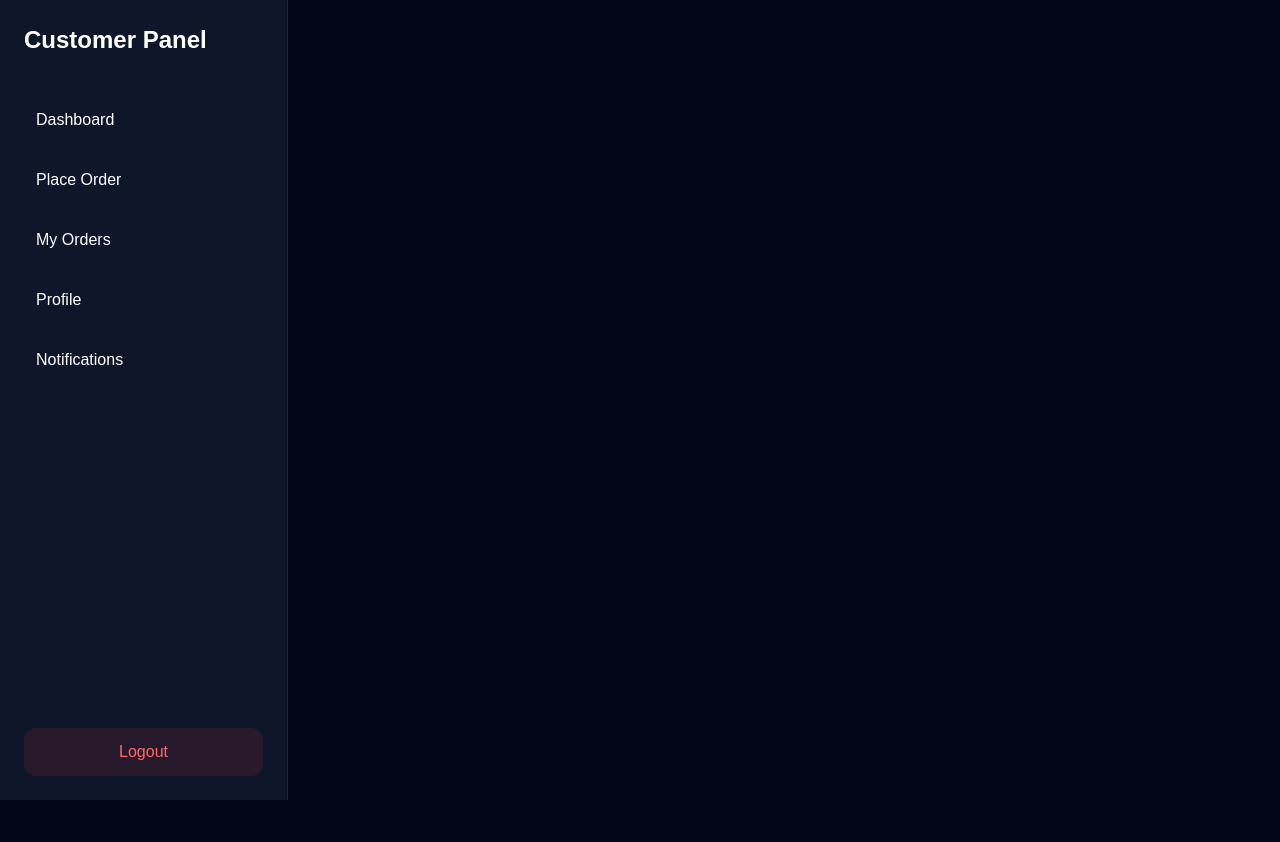
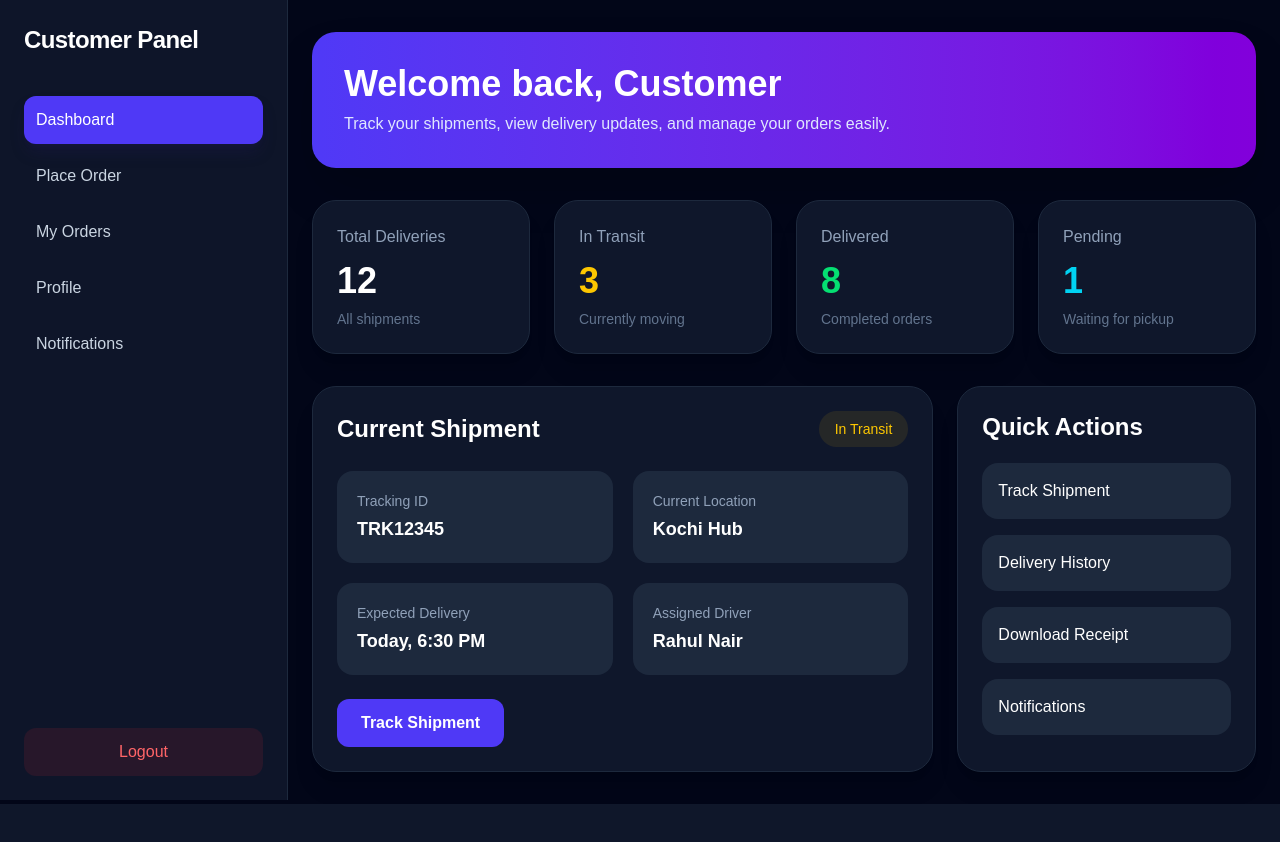
Before and after one commit to Kisukii/smart-transport-management-system, a React (Vite) app in the folder client/: page /user in a window 1280 px wide. Shown: the top 842 px of the page. After the commit the page ends 804 px from the top, so only its background shows below. Built offline with nearby package versions, Linux system fonts and the light colour scheme.

Commit message:
uniform css for customer and driver

```diff
--- a/client/src/App.jsx
+++ b/client/src/App.jsx
@@ -40,7 +40,7 @@ function App() {
       <Route path="/" element={<Login />} />
       <Route path="/register" element={<Register />} />
       <Route path="/admin" element={<AdminDashboard />} />
-      <Route path="/profile" element={<Profile />} />
+      {/* <Route path="/profile" element={<Profile />} /> */}
 
       {/* <Route element={<ManagerLayout />}> */}
         <Route path="/manager" element={<ManagerDashboard />} />
@@ -56,6 +56,7 @@ function App() {
       <Route element={<DriverLayout />}>
         <Route path="/driver" element={<DriverDashboard />} />
         <Route path="/driver/new-orders" element={<NewOrderRequests />} />
+        <Route path="/driver/profile" element={<Profile />} />
         <Route path="/driverdeliveries" element={<MyDeliveries />} />
         <Route path="/navigation" element={<RouteNavigation />} />
         <Route path="/vehiclestatus" element={<VehicleStatus />} />
@@ -66,6 +67,7 @@ function App() {
       <Route element={<UserLayout />}>
         <Route path="/user" element={<UserDashboard />} />
         <Route path="/place-order" element={<PlaceOrder />} />
+        <Route path="/user/profile" element={<Profile />} />
         <Route path="/my-orders" element={<MyOrders />} />
         <Route path="/track-shipment" element={<TrackShipment />} />
         <Route path="/track-shipment/:id" element={<TrackShipment />} />
--- a/client/src/pages/DriverDashboard.jsx
+++ b/client/src/pages/DriverDashboard.jsx
@@ -9,86 +9,83 @@ const DriverDashboard = () => {
   };
 
   return (
-
     <div className="min-h-screen bg-slate-950 text-white">
       {/* Sidebar */}
-      <aside className="fixed left-0 top-0 h-screen w-72 bg-slate-900/95 border-r border-slate-800 p-6">
-        <h1 className="text-2xl font-bold mb-10">🚚 Driver Panel</h1>
+      <aside className="fixed left-0 top-0 h-screen w-72 bg-slate-900/95 border-r border-slate-800 p-6 flex flex-col">
+        <h1 className="text-2xl font-bold mb-10 tracking-tight">🚚 Driver Panel</h1>
 
-        <nav className="space-y-3">
-          <button className="w-full text-left bg-indigo-600 p-3 rounded-xl shadow-lg">
+        <nav className="space-y-2">
+          <button className="w-full text-left bg-indigo-600 p-3 rounded-xl shadow-lg shadow-indigo-950/40 font-medium">
             Dashboard
           </button>
 
-          <button onClick={() => navigate("/driverdeliveries")} className="w-full text-left hover:bg-slate-800 p-3 rounded-xl">
+          <button onClick={() => navigate("/driverdeliveries")} className="w-full text-left text-slate-300 hover:bg-slate-800 hover:text-white p-3 rounded-xl transition-colors">
             My Deliveries
           </button>
 
-          <button onClick={() => navigate("/navigation")} className="w-full text-left hover:bg-slate-800 p-3 rounded-xl">
+          <button onClick={() => navigate("/navigation")} className="w-full text-left text-slate-300 hover:bg-slate-800 hover:text-white p-3 rounded-xl transition-colors">
             Route Navigation
           </button>
 
-          <button onClick={() => navigate("/vehiclestatus")} className="w-full text-left hover:bg-slate-800 p-3 rounded-xl">
+          <button onClick={() => navigate("/vehiclestatus")} className="w-full text-left text-slate-300 hover:bg-slate-800 hover:text-white p-3 rounded-xl transition-colors">
             Vehicle Status
           </button>
 
-          <button onClick={() => navigate("/report-issue")} className="w-full text-left hover:bg-slate-800 p-3 rounded-xl">
+          <button onClick={() => navigate("/report-issue")} className="w-full text-left text-slate-300 hover:bg-slate-800 hover:text-white p-3 rounded-xl transition-colors">
             Vehicle Issue Report
           </button>
 
-          <button onClick={() => navigate("/drivernotifications")} className="w-full text-left hover:bg-slate-800 p-3 rounded-xl">
+          <button onClick={() => navigate("/drivernotifications")} className="w-full text-left text-slate-300 hover:bg-slate-800 hover:text-white p-3 rounded-xl transition-colors">
             Notifications
           </button>
 
-          <button onClick={() => navigate("/profile")} className="w-full text-left hover:bg-slate-800 p-3 rounded-xl">
+          <button onClick={() => navigate("/driver/profile")} className="w-full text-left text-slate-300 hover:bg-slate-800 hover:text-white p-3 rounded-xl transition-colors">
             Driver Profile
           </button>
         </nav>
 
         <button
           onClick={handleLogout}
-          className="absolute bottom-6 left-6 right-6 text-left bg-red-500/10 text-red-400 hover:bg-red-600 hover:text-white p-3 rounded-xl"
+          className="mt-auto text-left bg-red-500/10 text-red-400 hover:bg-red-600 hover:text-white p-3 rounded-xl transition-colors font-medium"
         >
           Logout
         </button>
       </aside>
 
-
       {/* Main */}
-      <main className="ml-72 p-8">
+      <main className="ml-72">
+        <div className="px-6 py-8">
         {/* Header */}
-        {/* <div className="mb-8 bg-gradient-to-r from-indigo-600 to-purple-700 rounded-3xl p-8 shadow-2xl">
-          <h2 className="text-4xl font-bold">Welcome back, Driver </h2> */}
-
-          {/* <p className="text-indigo-100 mt-2">
+        <div className="mb-8 bg-gradient-to-r from-indigo-600 via-indigo-600 to-purple-700 rounded-3xl p-8 shadow-2xl shadow-indigo-950/30 relative overflow-hidden">
+          <div className="absolute -right-10 -top-10 w-48 h-48 bg-white/5 rounded-full blur-2xl" />
+          <h2 className="text-4xl font-bold relative">Welcome back</h2>
+          <p className="text-indigo-100/90 mt-2 relative">
             Manage your deliveries, vehicle status, and route details here.
           </p>
-        </div> */}
-
-
+        </div>
 
         {/* Stats */}
         <div className="grid grid-cols-4 gap-6 mb-8">
-          <div className="bg-slate-900 border border-slate-800 rounded-3xl p-6 shadow-xl hover:scale-105 transition">
-            <p className="text-slate-400">Today’s Deliveries</p>
+          <div className="bg-slate-900 border border-slate-800 rounded-3xl p-6 shadow-xl hover:-translate-y-1 hover:border-slate-700 transition">
+            <p className="text-slate-400 text-sm">Today's Deliveries</p>
             <h3 className="text-4xl font-bold mt-3">6</h3>
             <p className="text-green-400 text-sm mt-2">+2 new assigned</p>
           </div>
 
-          <div className="bg-slate-900 border border-slate-800 rounded-3xl p-6 shadow-xl hover:scale-105 transition">
-            <p className="text-slate-400">Completed</p>
+          <div className="bg-slate-900 border border-slate-800 rounded-3xl p-6 shadow-xl hover:-translate-y-1 hover:border-slate-700 transition">
+            <p className="text-slate-400 text-sm">Completed</p>
             <h3 className="text-4xl font-bold mt-3 text-green-400">3</h3>
             <p className="text-slate-500 text-sm mt-2">Finished today</p>
           </div>
 
-          <div className="bg-slate-900 border border-slate-800 rounded-3xl p-6 shadow-xl hover:scale-105 transition">
-            <p className="text-slate-400">Pending</p>
+          <div className="bg-slate-900 border border-slate-800 rounded-3xl p-6 shadow-xl hover:-translate-y-1 hover:border-slate-700 transition">
+            <p className="text-slate-400 text-sm">Pending</p>
             <h3 className="text-4xl font-bold mt-3 text-yellow-400">3</h3>
             <p className="text-slate-500 text-sm mt-2">Needs action</p>
           </div>
 
-          <div className="bg-slate-900 border border-slate-800 rounded-3xl p-6 shadow-xl hover:scale-105 transition">
-            <p className="text-slate-400">Vehicle Status</p>
+          <div className="bg-slate-900 border border-slate-800 rounded-3xl p-6 shadow-xl hover:-translate-y-1 hover:border-slate-700 transition">
+            <p className="text-slate-400 text-sm">Vehicle Status</p>
             <h3 className="text-2xl font-bold mt-3 text-cyan-400">Available</h3>
             <p className="text-slate-500 text-sm mt-2">KL-01-AB-2345</p>
           </div>
@@ -100,7 +97,7 @@ const DriverDashboard = () => {
           <div className="col-span-2 bg-slate-900 border border-slate-800 rounded-3xl p-6 shadow-xl">
             <div className="flex justify-between items-center mb-6">
               <h3 className="text-2xl font-bold">Current Delivery</h3>
-              <span className="bg-yellow-500/10 text-yellow-400 px-4 py-2 rounded-full text-sm">
+              <span className="bg-yellow-500/10 text-yellow-400 px-4 py-2 rounded-full text-sm font-medium">
                 In Progress
               </span>
             </div>
@@ -129,7 +126,7 @@ const DriverDashboard = () => {
 
             <button
               onClick={() => navigate("/navigation")}
-              className="mt-6 bg-indigo-600 hover:bg-indigo-700 px-6 py-3 rounded-xl font-semibold"
+              className="mt-6 bg-indigo-600 hover:bg-indigo-700 px-6 py-3 rounded-xl font-semibold transition-colors"
             >
               View Route Details
             </button>
@@ -139,22 +136,23 @@ const DriverDashboard = () => {
           <div className="bg-slate-900 border border-slate-800 rounded-3xl p-6 shadow-xl">
             <h3 className="text-2xl font-bold mb-5">Quick Actions</h3>
 
-            <div className="space-y-4">
-              <button onClick={() => navigate("/driverdeliveries")} className="w-full bg-slate-800 hover:bg-indigo-600 p-4 rounded-2xl text-left">
+            <div className="space-y-3">
+              <button onClick={() => navigate("/driverdeliveries")} className="w-full bg-slate-800 hover:bg-indigo-600 p-4 rounded-2xl text-left transition-colors">
                 View Deliveries
               </button>
 
-              <button onClick={() => navigate("/vehiclestatus")} className="w-full bg-slate-800 hover:bg-indigo-600 p-4 rounded-2xl text-left">
+              <button onClick={() => navigate("/vehiclestatus")} className="w-full bg-slate-800 hover:bg-indigo-600 p-4 rounded-2xl text-left transition-colors">
                 Update Vehicle Status
               </button>
 
-              <button onClick={() => navigate("/report-issue")} className="w-full bg-slate-800 hover:bg-indigo-600 p-4 rounded-2xl text-left">
+              <button onClick={() => navigate("/report-issue")} className="w-full bg-slate-800 hover:bg-indigo-600 p-4 rounded-2xl text-left transition-colors">
                 Report Vehicle Issue
               </button>
 
-              <button onClick={() => navigate("/drivernotifications")} className="w-full bg-slate-800 hover:bg-indigo-600 p-4 rounded-2xl text-left">
+              <button onClick={() => navigate("/drivernotifications")} className="w-full bg-slate-800 hover:bg-indigo-600 p-4 rounded-2xl text-left transition-colors">
                 Check Notifications
               </button>
+            </div>
           </div>
         </div>
         </div>
@@ -163,7 +161,4 @@ const DriverDashboard = () => {
   );
 };
 
-
-
-
 export default DriverDashboard;
--- a/client/src/pages/DriverNotifications.jsx
+++ b/client/src/pages/DriverNotifications.jsx
@@ -60,7 +60,7 @@ useEffect(() => {
           <button onClick={() => navigate("/vehiclestatus")} className="w-full text-left hover:bg-slate-800 p-3 rounded-xl"> Vehicle Status</button>
           <button onClick={() => navigate("/report-issue")} className="w-full text-left hover:bg-slate-800 p-3 rounded-xl"> Vehicle Issue Report</button>
           <button className="w-full text-left bg-indigo-600 p-3 rounded-xl"> Notifications</button>
-          <button onClick={() => navigate("/profile")} className="w-full text-left hover:bg-slate-800 p-3 rounded-xl"> Driver Profile</button>
+          <button onClick={() => navigate("/driver/profile")} className="w-full text-left hover:bg-slate-800 p-3 rounded-xl"> Driver Profile</button>
         </nav>
 
         <button onClick={handleLogout} className="absolute bottom-6 left-6 right-6 text-left bg-red-500/10 text-red-400 hover:bg-red-600 hover:text-white p-3 rounded-xl">
--- a/client/src/pages/UserDashboard.jsx
+++ b/client/src/pages/UserDashboard.jsx
@@ -1,17 +1,17 @@
 import { useNavigate } from "react-router-dom";
-import UserLayout from "./UserLayout";
+// import UserLayout from "./UserLayout";
 
 const UserDashboard = () => {
   const navigate = useNavigate();
 
   return (
-    <UserLayout>
-      {/* <div className="mb-8 bg-gradient-to-r from-indigo-600 to-purple-700 rounded-3xl p-8 shadow-2xl">
+    <>
+      <div className="mb-8 bg-gradient-to-r from-indigo-600 to-purple-700 rounded-3xl p-8 shadow-2xl">
         <h1 className="text-4xl font-bold text-white">Welcome back, Customer</h1>
         <p className="text-indigo-100 mt-2">
           Track your shipments, view delivery updates, and manage your orders easily.
         </p>
-      </div> */}
+      </div>
 
       <div className="grid grid-cols-1 md:grid-cols-4 gap-6 mb-8">
         <div className="bg-slate-900 border border-slate-800 rounded-3xl p-6 shadow-xl hover:scale-105 transition">
@@ -134,7 +134,7 @@ const UserDashboard = () => {
           </p>
         </div> */}
       {/* </div> */}
-    </UserLayout>
+    </>
   );
 };
 
--- a/client/src/pages/UserLayout.jsx
+++ b/client/src/pages/UserLayout.jsx
@@ -16,28 +16,62 @@ const linkStyle = {
 };
   return (
     <div className="min-h-screen bg-slate-950 text-white">
-      <aside className="fixed left-0 top-0 h-screen w-72 bg-slate-900/95 border-r border-slate-800 p-6">
-        <h1 className="text-2xl font-bold mb-10">Customer Panel</h1>
+      <aside className="fixed left-0 top-0 h-screen w-72 bg-slate-900/95 border-r border-slate-800 p-6 flex flex-col">
+        <h1 className="text-2xl font-bold mb-10 tracking-tight">Customer Panel</h1>
 
-
-        <nav className="space-y-3">
-          <button onClick={() => navigate("/user")} className="w-full text-left hover:bg-slate-800 p-3 rounded-xl">
+        <nav className="space-y-2">
+          <button
+            onClick={() => navigate("/user")}
+            className={`w-full text-left p-3 rounded-xl transition-colors ${
+              location.pathname === "/user"
+                ? "bg-indigo-600 text-white shadow-lg shadow-indigo-950/40 font-medium"
+                : "text-slate-300 hover:bg-slate-800 hover:text-white"
+            }`}
+          >
             Dashboard
           </button>
 
-          <button onClick={() => navigate("/place-order")} className="w-full text-left hover:bg-slate-800 p-3 rounded-xl">
+          <button
+            onClick={() => navigate("/place-order")}
+            className={`w-full text-left p-3 rounded-xl transition-colors ${
+              location.pathname === "/place-order"
+                ? "bg-indigo-600 text-white shadow-lg shadow-indigo-950/40 font-medium"
+                : "text-slate-300 hover:bg-slate-800 hover:text-white"
+            }`}
+          >
             Place Order
           </button>
 
-          <button onClick={() => navigate("/my-orders")} className="w-full text-left hover:bg-slate-800 p-3 rounded-xl">
+          <button
+            onClick={() => navigate("/my-orders")}
+            className={`w-full text-left p-3 rounded-xl transition-colors ${
+              location.pathname === "/my-orders"
+                ? "bg-indigo-600 text-white shadow-lg shadow-indigo-950/40 font-medium"
+                : "text-slate-300 hover:bg-slate-800 hover:text-white"
+            }`}
+          >
             My Orders
           </button>
 
-          <button onClick={() => navigate("/profile")} className="w-full text-left hover:bg-slate-800 p-3 rounded-xl">
+          <button
+            onClick={() => navigate("/user/profile")}
+            className={`w-full text-left p-3 rounded-xl transition-colors ${
+              location.pathname === "/user/profile"
+                ? "bg-indigo-600 text-white shadow-lg shadow-indigo-950/40 font-medium"
+                : "text-slate-300 hover:bg-slate-800 hover:text-white"
+            }`}
+          >
             Profile
           </button>
 
-          <button onClick={() => navigate("/user/notifications")} className="w-full text-left hover:bg-slate-800 p-3 rounded-xl">
+          <button
+            onClick={() => navigate("/user/notifications")}
+            className={`w-full text-left p-3 rounded-xl transition-colors ${
+              location.pathname === "/user/notifications"
+                ? "bg-indigo-600 text-white shadow-lg shadow-indigo-950/40 font-medium"
+                : "text-slate-300 hover:bg-slate-800 hover:text-white"
+            }`}
+          >
             Notifications
           </button>
           </nav>
@@ -55,14 +89,16 @@ const linkStyle = {
 
         <button
           onClick={handleLogout}
-          className="absolute bottom-6 left-6 right-6 bg-red-500/10 text-red-400 hover:bg-red-600 hover:text-white p-3 rounded-xl"
+          className="mt-auto bg-red-500/10 text-red-400 hover:bg-red-600 hover:text-white p-3 rounded-xl transition-colors font-medium"
         >
           Logout
         </button>
       </aside>
 
-      <main className="ml-72 p-8">
-        <Outlet />
+      <main className="ml-72">
+        <div className="px-6 py-8">
+          <Outlet />
+        </div>
       </main>
     </div>
   );
--- a/client/src/pages/VehicleIssueReport.jsx
+++ b/client/src/pages/VehicleIssueReport.jsx
@@ -70,7 +70,7 @@ const handleSubmit = async (e) => {
           <button onClick={() => navigate("/vehiclestatus")} className="w-full text-left hover:bg-slate-800 p-3 rounded-xl"> Vehicle Status</button>
           <button className="w-full text-left bg-indigo-600 p-3 rounded-xl"> Vehicle Issue Report</button>
           <button onClick={() => navigate("/drivernotifications")} className="w-full text-left hover:bg-slate-800 p-3 rounded-xl"> Notifications</button>
-          <button onClick={() => navigate("/profile")} className="w-full text-left hover:bg-slate-800 p-3 rounded-xl"> Driver Profile</button>
+          <button onClick={() => navigate("/driver/profile")} className="w-full text-left hover:bg-slate-800 p-3 rounded-xl"> Driver Profile</button>
         </nav>
 
         <button onClick={handleLogout} className="absolute bottom-6 left-6 right-6 text-left bg-red-500/10 text-red-400 hover:bg-red-600 hover:text-white p-3 rounded-xl">
--- a/client/src/pages/VehicleStatus.jsx
+++ b/client/src/pages/VehicleStatus.jsx
@@ -26,7 +26,7 @@ const VehicleStatus = () => {
           <button className="w-full text-left bg-indigo-600 p-3 rounded-xl"> Vehicle Status</button>
           <button onClick={() => navigate("/report-issue")} className="w-full text-left hover:bg-slate-800 p-3 rounded-xl"> Vehicle Issue Report</button>
           <button onClick={() => navigate("/drivernotifications")} className="w-full text-left hover:bg-slate-800 p-3 rounded-xl"> Notifications</button>
-          <button onClick={() => navigate("/profile")} className="w-full text-left hover:bg-slate-800 p-3 rounded-xl"> Driver Profile</button>
+          <button onClick={() => navigate("/driver/profile")} className="w-full text-left hover:bg-slate-800 p-3 rounded-xl"> Driver Profile</button>
         </nav>
 
         <button onClick={handleLogout} className="absolute bottom-6 left-6 right-6 text-left bg-red-500/10 text-red-400 hover:bg-red-600 hover:text-white p-3 rounded-xl">
```
Also changed, not shown: client/src/pages/Profile.jsx (+15 -15 lines). Lines whose indentation alone changed are shown as unchanged.
